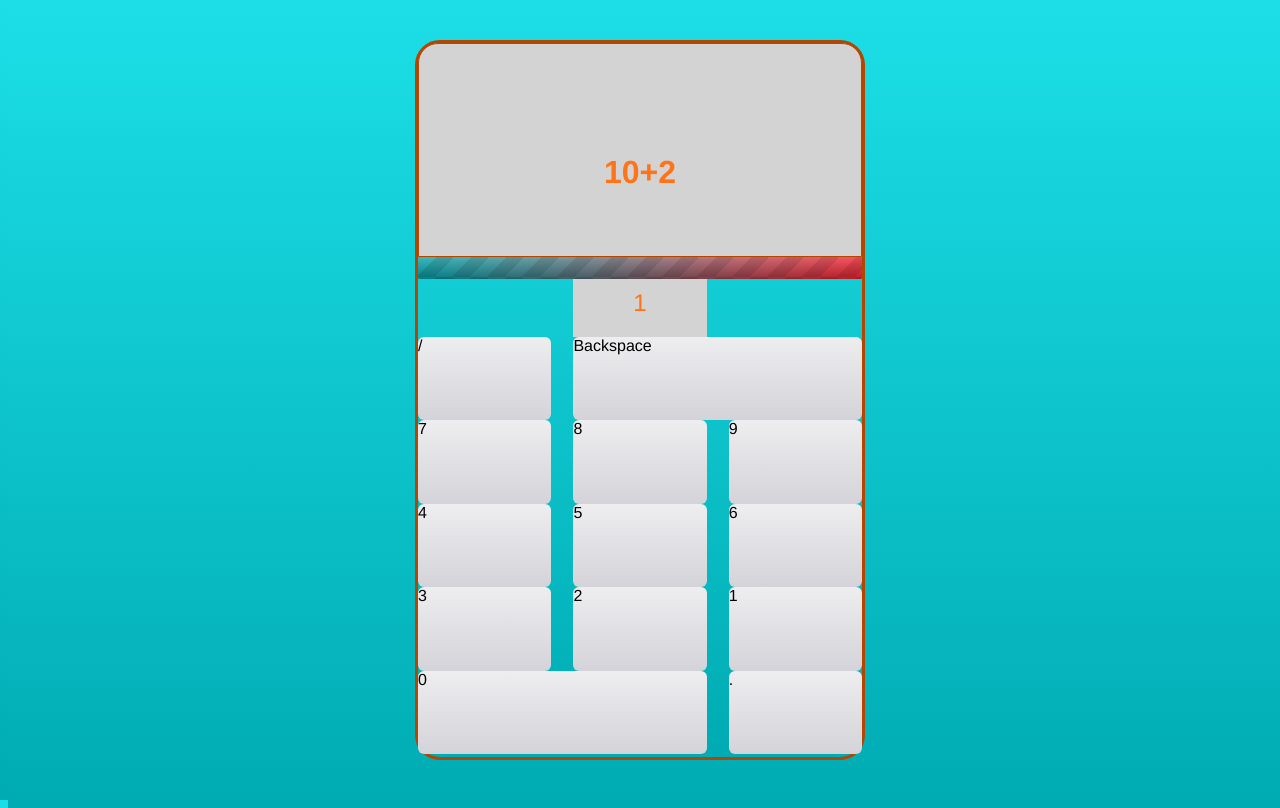
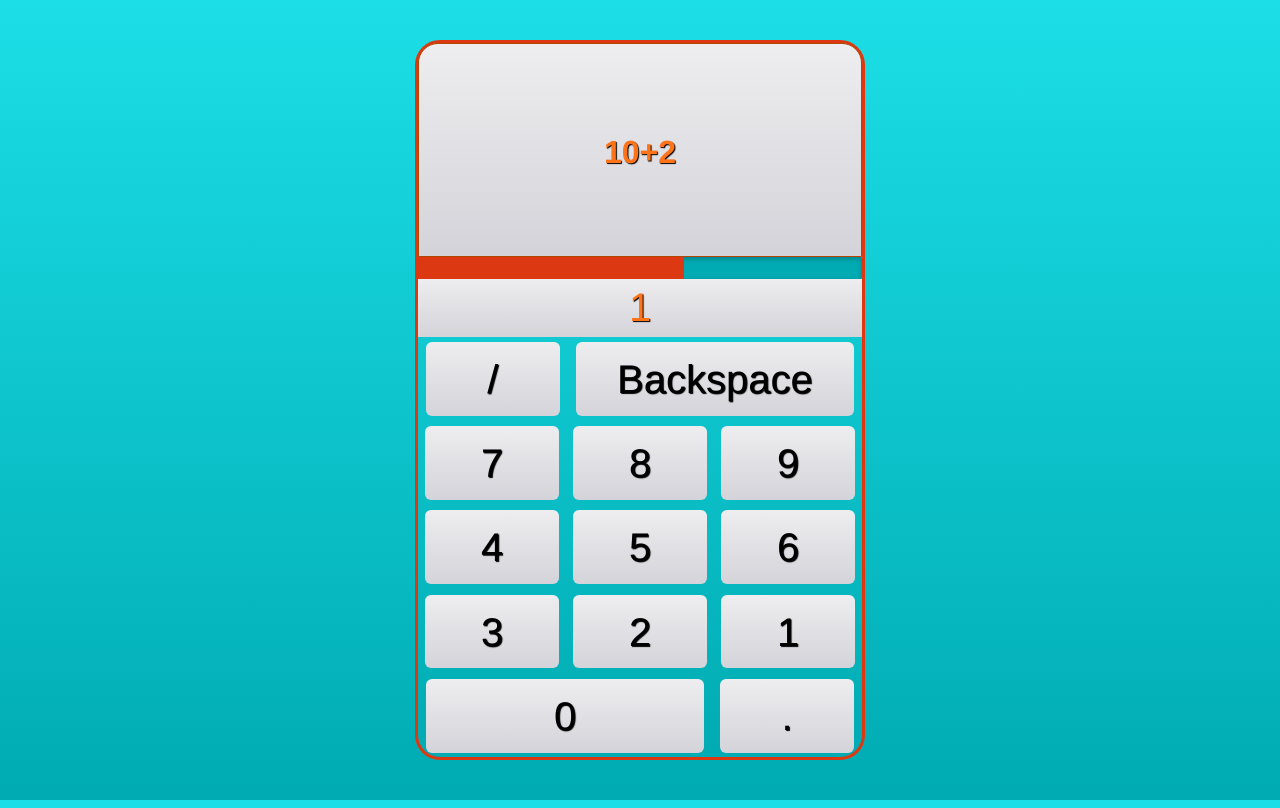
Before and after one commit to kaleigh207/QuizNode, a website: page client/index.html in a window 1280 px wide. Drawn offline with Linux system fonts and the light colour scheme.

Commit message:
buttons2
heights, fontsize,

```diff
--- a/client/index.html
+++ b/client/index.html
@@ -9,29 +9,27 @@
       * { box-sizing: border-box; }
 
       html, body {
+        margin: 0;
         width: 100%;
         font-family: "HelveticaNeue-Light", "Helvetica Neue Light", "Helvetica Neue", Helvetica, Arial, "Lucida Grande", sans-serif;
         font-weight: 300;
         font-size: 2vmin;
         height: 100%;
         background-color: #1cdee6;
-        background-image:linear-gradient(#1cdee6, #00abb3);
-
-
+        background-image: linear-gradient(#1cdee6, #00abb3);
+        text-shadow: 1px 1px 1px #000;
       }
 
 
       main {
         width: 56.25vh;
         height: 90vh;
-        max-height: 160vh;
-        max-width: 90vh;
         margin: auto;
         position: absolute;
         top:0; bottom:0;
         left:0; right:0;
         border: 3px solid;
-        border-color: #B34600;
+        border-color: #dc3912;
         border-radius: 25px;
         background-image:linear-gradient(#1cdee6, #00abb3);
       }
@@ -41,8 +39,8 @@
         margin: 0;
         border: 1px solid #B34600;
         border-radius: 20px 20px 0 0;
-        line-height: 8;
-        background-color: lightgray;
+        line-height: 27vh;
+        background: -webkit-linear-gradient(top,#eeeef0 0,#d3d3d9 100%);
         text-align: center;
         color: #FF7319;
       }
@@ -54,51 +52,50 @@
         appearance: none;
 
       }
-      progress[value]::-webkit-progress-value {
-        background-image:
-        -webkit-linear-gradient(-45deg,
-        transparent 33%, rgba(0, 0, 0, .1) 33%,
-        rgba(0, 0, 0, .1) 66%, transparent 66%),
-        -webkit-linear-gradient(top,
-        rgba(225, 225, 225, .25),
-        rgba(0, 0, 0, .25)),
-        -webkit-linear-gradient(left, #00ABB3, #FF2331);
+      progress[value]::-webkit-progress-bar {
+        background-color: #00abb3;
         border-radius: 2px;
-        background-size: 35px 20px, 100% 100%, 100% 100%;
+        box-shadow: 0 2px 5px rgba(0, 0, 0, 0.25) inset;
       }
-
+      progress::-webkit-progress-value {
+        background-color: #dc3912;
+      }
       .entry {
         height: 8%;
-        width: 30%;
-        margin: 0 auto;
+        width: 100%;
+        margin: 0;
         font-family: "HelveticaNeue-Light", "Helvetica Neue Light", "Helvetica Neue", Helvetica, Arial, "Lucida Grande", sans-serif;
         font-weight: 300;
-        line-height: 2;
-        line-height: 2;
+        line-height: 7.2vh;
         color: #FF7319;
-        background-color: lightgrey;
-        font-size: 3vmin;
+        background: -webkit-linear-gradient(top,#eeeef0 0,#d3d3d9 100%);
+        font-size: 5vmin;
         text-align: center;
       }
 
       div.numberEntry {
-        height: 39%;
+        height: 59%;
         display: flex;
         flex-wrap: wrap;
-        justify-content: space-between;
+        justify-content: space-around;
+        align-content: space-around;
       }
 
       div.numberEntry > div {
         background: -webkit-linear-gradient(top,#eeeef0 0,#d3d3d9 100%);
         width: 30%;
-        height: 30%;
-        border: 2px;
-        border-color: #B34600;
+        height: 17.5%;
+        text-align: center;
+        line-height: 9.2925vh;
+        font-size: 2.5em;
         border-radius: 6px;
+
+        /* border: 2px; */
+        /*border-color: #dc3912; */
       }
 
       div.numberEntry > div.span2 {
-        width: 65%;
+        width: 62.5%;
       }
 
     </style>
@@ -106,7 +103,7 @@
   <body>
     <main>
       <h1> 10+2 </h1>
-      <progress value="10" max="10"></progress>
+      <progress value="6" max="10"></progress>
       <div class="entry"> 1 </div>
       <div class="numberEntry">
         <div> / </div>
```
